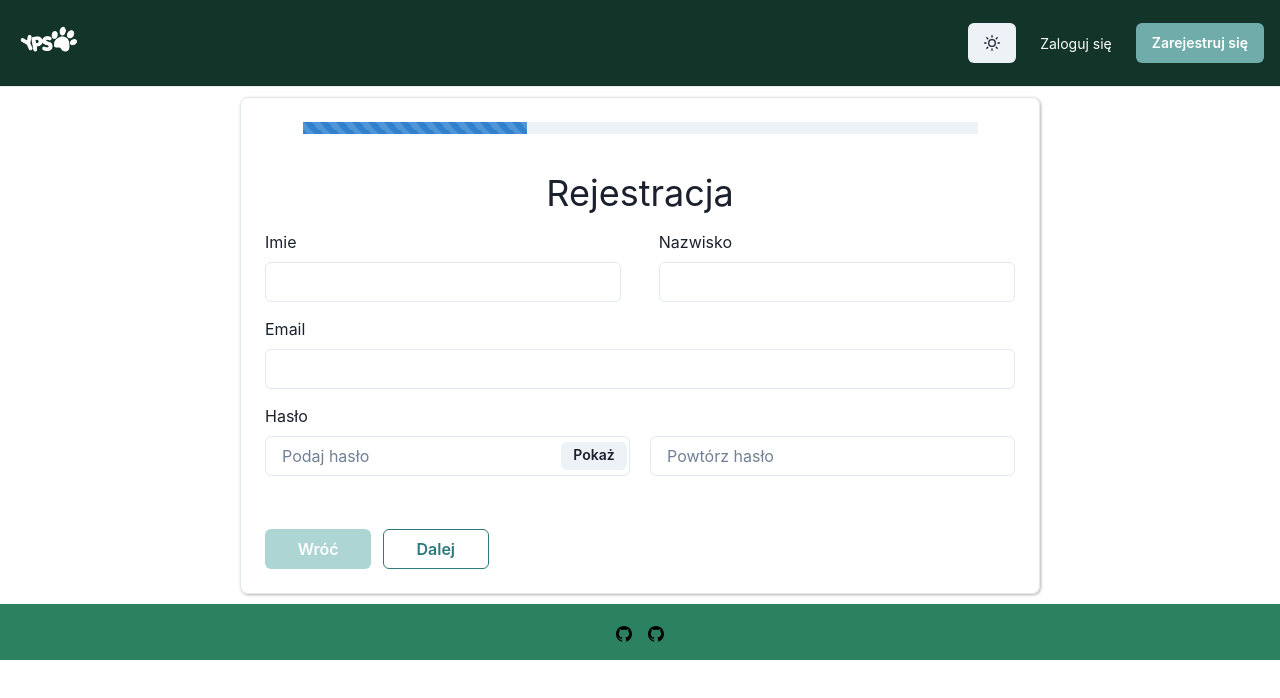
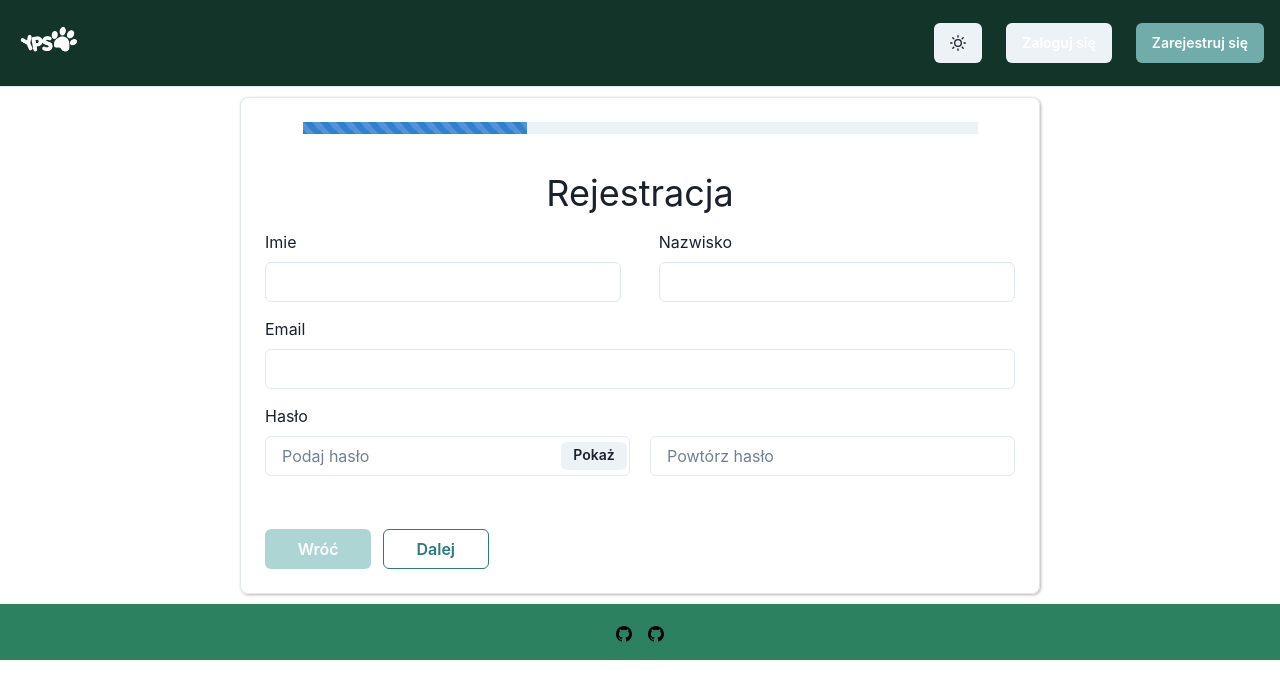
Before and after one commit to kczmrz/YourPetStory, a Next.js app: page /register in a window 1280 px wide. Shown: the top 698 px of the page. Built offline with nearby package versions, Linux system fonts and the light colour scheme.

Commit message:
Fix navbar buttons and change titles on pages

```diff
--- a/src/components/navbar/navbar.tsx
+++ b/src/components/navbar/navbar.tsx
@@ -7,7 +7,7 @@ import {
   Stack,
   Collapse,
   Icon,
-  Link,
+  Link as ChakraLink,
   Popover,
   PopoverTrigger,
   PopoverContent,
@@ -31,6 +31,7 @@ import {
 import { ThemeAppDay } from '@/app/ColorsTheme';
 import { ImageLogo } from '@/images';
 import Image from 'next/image';
+import Link from 'next/link';
 
 
 /* Sub nawigacja w mobilnym wygladzie navbaru, ten przycisk taki do rozwijania */
@@ -79,7 +80,9 @@ export default function WithSubnavigation() {
             textAlign={useBreakpointValue({ base: 'center', md: 'left' })}
             fontFamily={'heading'}
             color={useColorModeValue('white', 'white')}>
+              <Link href={'/'}>
               <Image src={ImageLogo.logo1} alt={"logo"} width={70}/>
+              </Link>
           </Text>
 
           <Flex display={{ base: 'none', md: 'flex' }} ml={10}>
@@ -97,29 +100,34 @@ export default function WithSubnavigation() {
          <Icon color={'black'} w={3} h={3} as={()=> changeIconToggleBtn()} />
          </Button>
 
+         <Link href={'/login'}>
+            <Button
 
+                fontSize={'sm'}
+               fontWeight={600}
+               color={'white'}
+
+               display={'inline-flex'}
+              >
+               Zaloguj się
+             </Button>
+        </Link>
+
+        <Link href={'/register'}>
           <Button
-            as={'a'}
-            fontSize={'sm'}
-            fontWeight={400}
-            variant={'link'}
-            color={'white'}
-            href={'#'}>
-            Zaloguj się
-          </Button>
-          <Button
-            as={'a'}
+
             display={{ base: 'none', md: 'inline-flex' }}
             fontSize={'sm'}
             fontWeight={600}
             color={'white'}
             bg={ThemeAppDay.mint}
-            href={'#'}
+
             _hover={{
               bg: ThemeAppDay.lgreen1,
             }}>
             Zarejestruj się
           </Button>
+          </Link>
         </Stack>
 
       </Flex>
@@ -144,18 +152,7 @@ const DesktopNav = () => {
         <Box key={navItem.label}>
           <Popover trigger={'hover'} placement={'bottom-start'} >
             <PopoverTrigger>
-
-              <Link
-                href={navItem.href ?? '#'}
-                fontSize={'sm'}
-                fontWeight={500}
-                color={'white'}
-                _hover={{
-                  textDecoration: 'none',
-                  color: linkHoverColor,
-                }}>
-                {navItem.label}
-              </Link>
+             {/* Miejsce na linki */}
 
             </PopoverTrigger>
 
@@ -184,7 +181,7 @@ const DesktopNav = () => {
 /* divy po najechaniu na te linki po lewej stronie */
 const DesktopSubNav = ({ label, href, subLabel }: NavItem) => {
   return (
-    <Link
+    <ChakraLink
       href={href}
       role={'group'}
       display={'block'}
@@ -212,7 +209,7 @@ const DesktopSubNav = ({ label, href, subLabel }: NavItem) => {
           <Icon color={'pink.400'} w={5} h={5} as={ChevronRightIcon} />
         </Flex>
       </Stack>
-    </Link>
+    </ChakraLink>
   );
 };
 
@@ -272,9 +269,9 @@ const MobileNavItem = ({ label, children, href }: NavItem) => {
           align={'start'}>
           {children &&
             children.map((child) => (
-              <Link key={child.label} py={2} href={child.href}>
+              <ChakraLink key={child.label} py={2} href={child.href}>
                 {child.label}
-              </Link>
+              </ChakraLink>
             ))}
         </Stack>
       </Collapse>
--- a/src/pages/register.tsx
+++ b/src/pages/register.tsx
@@ -12,6 +12,7 @@ import SecondStep from '@/components/registerPage/secondStep';
 import ThirdStep from '@/components/registerPage/thirdStep';
 import { useSelector } from 'react-redux';
 import { RootState } from '@/redux/store/store';
+import Head from 'next/head';
 
 export default function Register()  {
     const toast = useToast();
@@ -41,6 +42,10 @@ export default function Register()  {
 
     return (
         <>
+        <Head>
+          <title>Zarejestruj się!</title>
+        </Head>
+        <main>
           <Box
             borderWidth="1px"
             rounded="lg"
@@ -107,6 +112,7 @@ export default function Register()  {
               </Flex>
             </ButtonGroup>
           </Box>
+        </main>
         </>
       );
 
```
Also changed, not shown: src/pages/login.tsx (+7 -0 lines).
